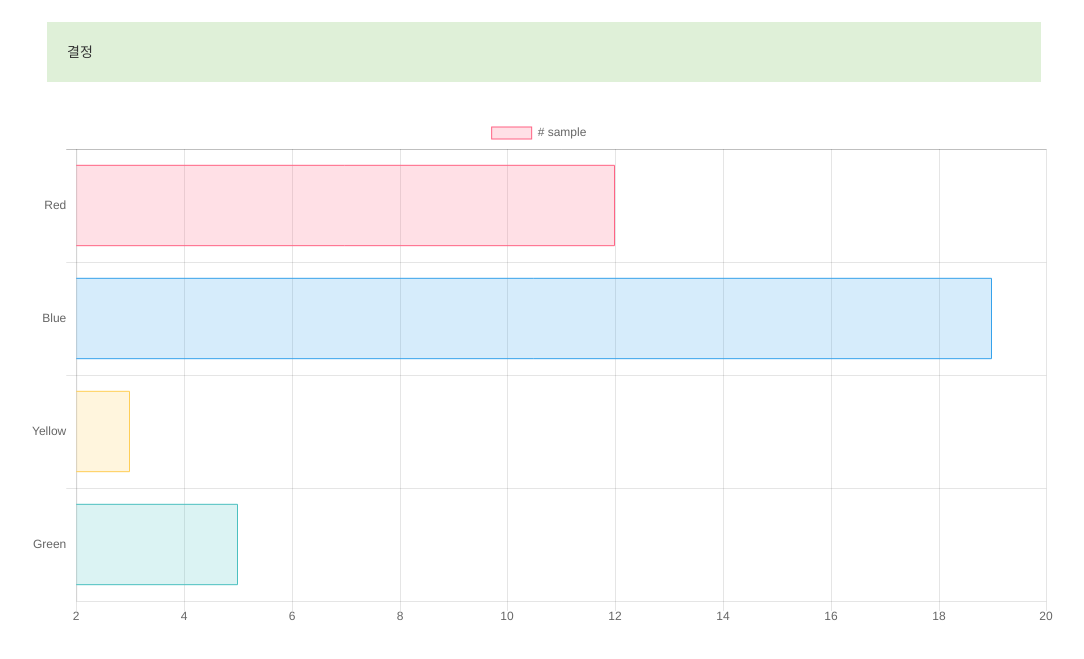
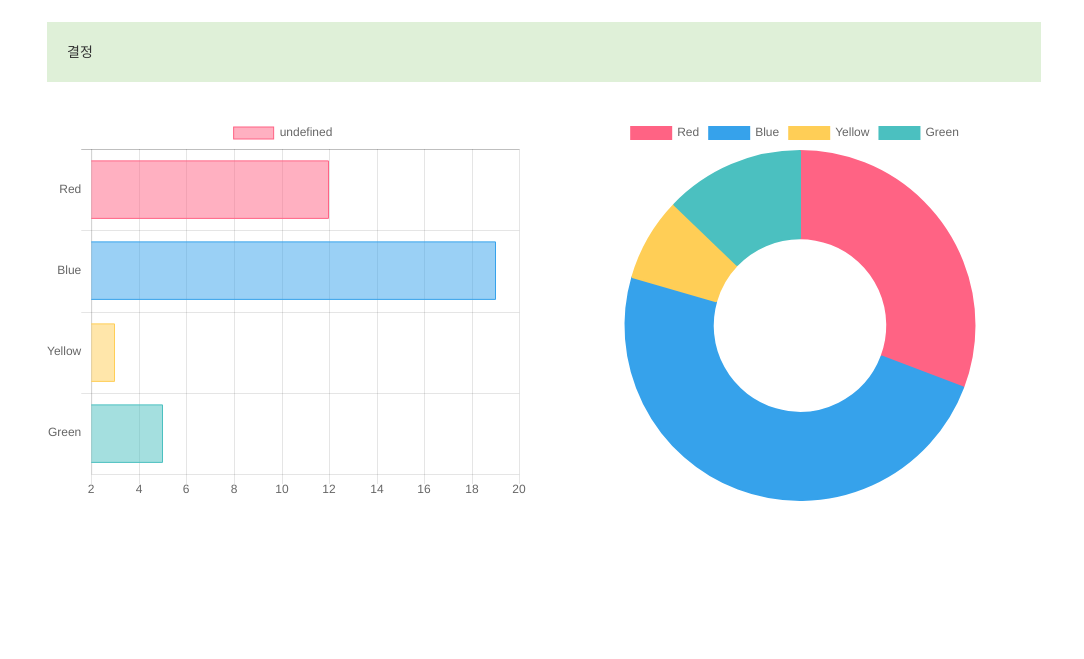
Before and after one commit to swtpumpkin/hackerton, a website: page public/index.html in a window 1280 px wide. Shown: the part 107-766 px from the top of the page, without its empty margins (96-1180 px from the left). Drawn offline with nearby package versions, Linux system fonts and the light colour scheme.

Commit message:
chart.js create

```diff
--- /dev/null
+++ b/public/appChart.js
@@ -0,0 +1,87 @@
+/*------------------------------------*/
+/* [ 차트 기본 데이터 ] */
+const chartBg1 = [
+  'rgba(255, 99, 132, 0.5)',
+  'rgba(54, 162, 235, 0.5)',
+  'rgba(255, 206, 86, 0.5)',
+  'rgba(75, 192, 192, 0.5)',
+  'rgba(153, 102, 255, 0.5)',
+  'rgba(255, 159, 64, 0.5)'
+];
+
+const chartBg2 = [
+  'rgba(255, 99, 132, 1)',
+  'rgba(54, 162, 235, 1)',
+  'rgba(255, 206, 86, 1)',
+  'rgba(75, 192, 192, 1)',
+  'rgba(153, 102, 255, 1)',
+  'rgba(255, 159, 64, 1)'
+];
+
+const chartBgBrd = [
+  'rgba(255,99,132,1)',
+  'rgba(54, 162, 235, 1)',
+  'rgba(255, 206, 86, 1)',
+  'rgba(75, 192, 192, 1)',
+  'rgba(153, 102, 255, 1)',
+  'rgba(255, 159, 64, 1)'
+];
+
+var resultCh1 = document.getElementById("resultChart1");
+var resultCh2 = document.getElementById("resultChart2");
+
+/*------------------------------------*/
+/* [ Chart Draw ] */
+
+const horizChart = (scName, scVal) => {
+  let chart1 = new Chart(resultCh1, {
+    type: 'horizontalBar',
+    data: {
+        //labels: ["Red", "Blue", "Yellow", "Green"],
+        labels: scName,
+        datasets: [{
+            //data: [12, 19, 3, 5],
+            data: scVal,
+            borderWidth: 1,
+            backgroundColor: chartBg1,
+            borderColor: chartBgBrd,
+        }]
+    },
+    options: {
+        legend: {
+        }
+    }
+  });
+}
+
+const doughnutChart = (scName, scVal) => {
+  let chart2 = new Chart(resultCh2, {
+    type: 'doughnut',
+    data: {
+        //labels: ["Red", "Blue", "Yellow", "Green"],
+        labels: scName,
+        datasets: [{
+            //data: [12, 19, 3, 5],
+            data: scVal,
+            borderWidth: 2,
+            backgroundColor: chartBg2,
+            borderColor: chartBgBrd,
+        }]
+    },
+    options: {
+        legend: {
+        }
+    }
+  });
+}
+
+/* 예제 */
+horizChart(
+  ["Red", "Blue", "Yellow", "Green"],
+  [12, 19, 3, 5]
+);
+
+doughnutChart(
+  ["Red", "Blue", "Yellow", "Green"],
+  [12, 19, 3, 5]
+);
--- a/public/index.html
+++ b/public/index.html
@@ -23,12 +23,14 @@
       font
     }
   </style>
-  <!--<script src="https://cdnjs.cloudflare.com/ajax/libs/Chart.js/2.6.0/Chart.js"></script>-->
   <script src="./Chart.min.js"></script>
   <script src="./app.js" defer></script>
+  <script src="./appChart.js" defer></script>
 </head>
 <body>
+
   <div class="container">
+
     <!-- 검색창 Start -->
     <div class="row">
       <div class="col-md-12 searchInput">
@@ -61,50 +63,16 @@
     </div>
     <!-- 결론 End -->
 
-    <!-- 결론 상세 Start -->
+    <!-- 결론 상세(그래프) Start -->
     <div class="row">
-        <canvas id="myChart" width="10vw" height="5vw"></canvas>
+      <div class="col-md-6">
+        <canvas id="resultChart1" width="10vw" height="8vw"></canvas>
+      </div>
+      <div class="col-md-6">
+        <canvas id="resultChart2" width="10vw" height="8vw"></canvas>
+      </div>
     </div>
     <!-- 결론 상세 End -->
-
   </div>
-  <script>
-    var ctx = document.getElementById("myChart");
-    var myChart = new Chart(ctx, {
-        type: 'horizontalBar',
-        data: {
-            labels: ["Red", "Blue", "Yellow", "Green"],
-            datasets: [{
-                label: '# sample',
-                data: [12, 19, 3, 5],
-                backgroundColor: [
-                    'rgba(255, 99, 132, 0.2)',
-                    'rgba(54, 162, 235, 0.2)',
-                    'rgba(255, 206, 86, 0.2)',
-                    'rgba(75, 192, 192, 0.2)'
-                ],
-                borderColor: [
-                    'rgba(255,99,132,1)',
-                    'rgba(54, 162, 235, 1)',
-                    'rgba(255, 206, 86, 1)',
-                    'rgba(75, 192, 192, 1)'
-                ],
-                borderWidth: 1
-            }]
-        },
-        options: {
-            legend: {
-              fontSize: 20
-            },
-            scales: {
-                yAxes: [{
-                    ticks: {
-                        beginAtZero:true
-                    }
-                }]
-            }
-        }
-    });
-  </script>
 </body>
 </html>
```
